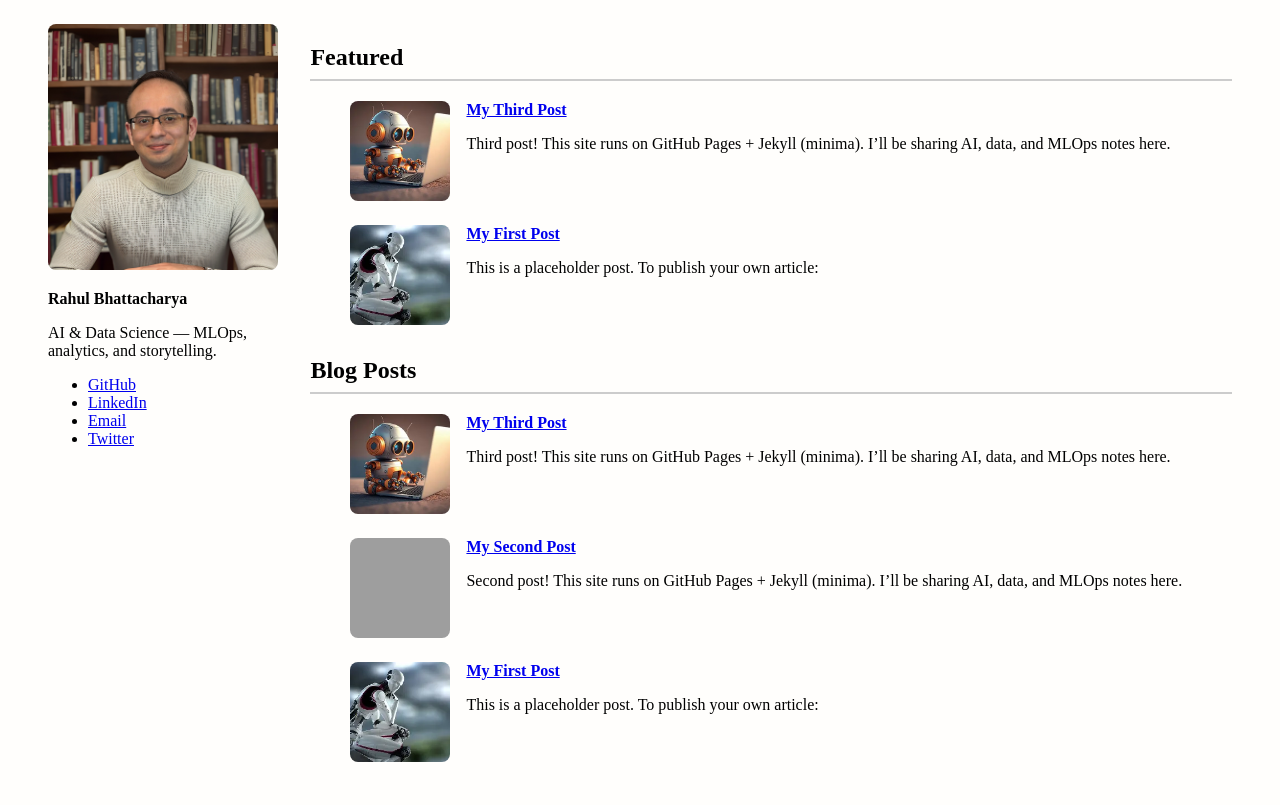
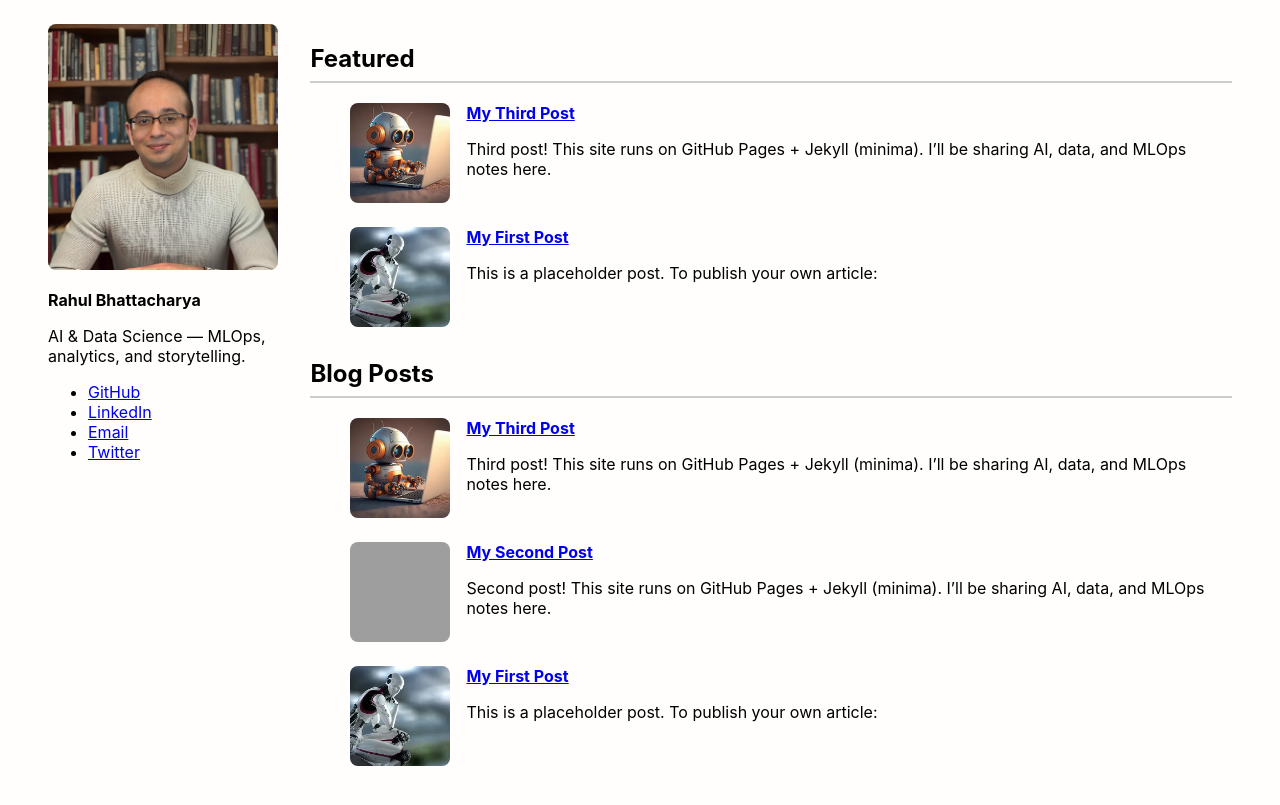
Before and after one commit to RahulBhattacharya1/RahulBhattacharya1.github.io, a Jekyll site: the page built from index.html, in a window 1280 px wide. Shown: the top 805 px of the page. Built offline with Jekyll 4.4.1, drawn with Linux system fonts in a browser that asks for light colours; grey boxes are pictures that could not be loaded.

Commit message:
Update main.scss

```diff
--- a/assets/css/main.scss
+++ b/assets/css/main.scss
@@ -1,5 +1,17 @@
 ---
 ---
+/* Font and smoothing */
+body {
+  font-family: 'Inter', -apple-system, BlinkMacSystemFont, 'Segoe UI', Roboto, Oxygen,
+    Ubuntu, Cantarell, 'Open Sans', 'Helvetica Neue', sans-serif;
+  -webkit-font-smoothing: antialiased;   /* Smooths on macOS/iOS */
+  -moz-osx-font-smoothing: grayscale;    /* Smooths on Firefox */
+  text-rendering: optimizeLegibility;
+  background-color: #fffaf0; /* keep your golden tint */
+  margin: 0;
+  padding: 0;
+}
+
 /* ──────────────── GLOBAL STYLES ──────────────── */
 
 body {
```
